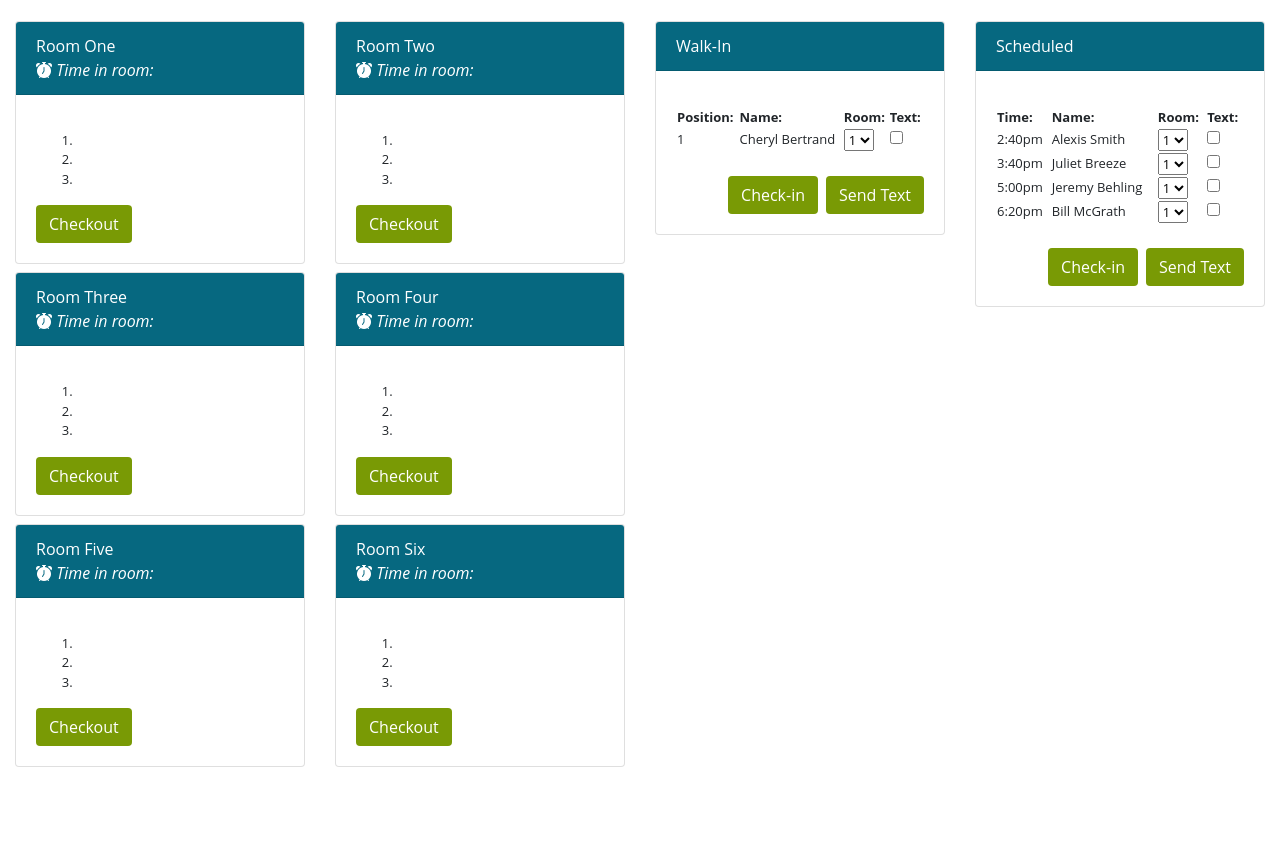
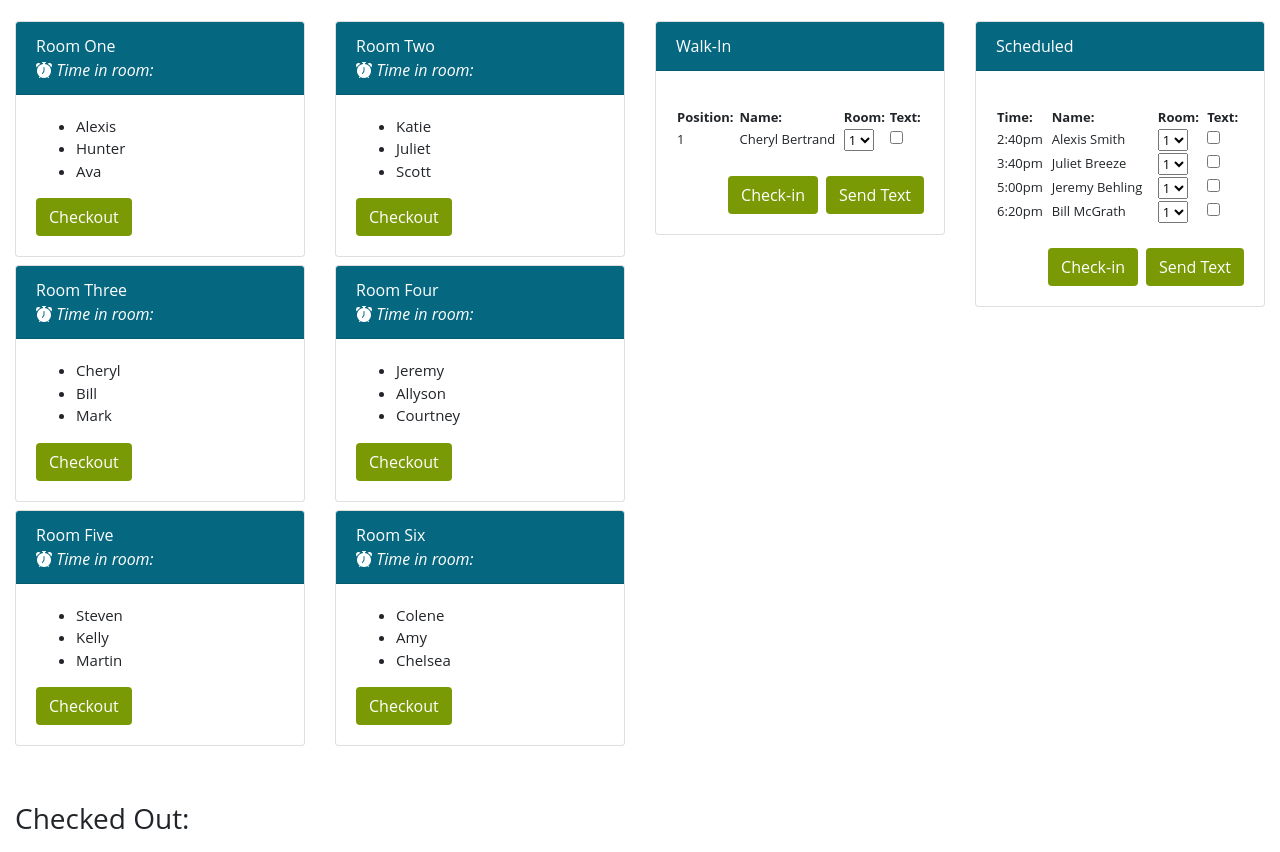
Before and after one commit to alexissmith327/NLUCcheckins, a website: page location.html in a window 1280 px wide. Shown: the part 303-1155 px from the top of the page. Before the commit the page ends 1078 px from the top, so only its background shows below. Drawn offline with nearby package versions, Linux system fonts and the light colour scheme.

Commit message:
CheckoutWorks

```diff
--- a/checkins.js
+++ b/checkins.js
@@ -1,9 +1,103 @@
-function changeColor() {
-    const color = document.getElementById("colors").value;
-    document.body.style.backgroundColor = color;
-  }
+let patientsRoomOne = ["Alexis","Hunter","Ava"];
+let patientsRoomTwo=["Katie", "Juliet", "Scott"];
+let patientsRoomThree=["Cheryl", "Bill", "Mark"];
+let patientsRoomFour=["Jeremy", "Allyson", "Courtney"];
+let patientsRoomFive=["Steven","Kelly", "Martin"];
+let patientsRoomSix=["Colene","Amy", "Chelsea"]
+var checkedOut=[];
 
-  var popoverTriggerList = [].slice.call(document.querySelectorAll('[data-bs-toggle="popover"]'))
-var popoverList = popoverTriggerList.map(function (popoverTriggerEl) {
-  return new bootstrap.Popover(popoverTriggerEl)
-})
+//Room One
+var one = document.querySelector('#roomOne');
+one.innerHTML = '<ul>' + patientsRoomOne.map(function (patient) {
+	return '<li>' + patient+ '</li>';
+}).join('') + '</ul>';
+
+//Room Two
+var two = document.querySelector('#roomTwo');
+two.innerHTML = '<ul>' + patientsRoomTwo.map(function (patient) {
+	return '<li>' + patient+ '</li>';
+}).join('') + '</ul>';
+
+//Room Three
+var three = document.querySelector('#roomThree');
+three.innerHTML = '<ul>' + patientsRoomThree.map(function (patient) {
+	return '<li>' + patient+ '</li>';
+}).join('') + '</ul>';
+
+//Room Four
+var four = document.querySelector('#roomFour');
+four.innerHTML = '<ul>' + patientsRoomFour.map(function (patient) {
+	return '<li>' + patient+ '</li>';
+}).join('') + '</ul>';
+
+//Room Five
+var five = document.querySelector('#roomFive');
+five.innerHTML = '<ul>' + patientsRoomFive.map(function (patient) {
+	return '<li>' + patient+ '</li>';
+}).join('') + '</ul>';
+
+//Room Six
+var six = document.querySelector('#roomSix');
+six.innerHTML = '<ul>' + patientsRoomSix.map(function (patient) {
+	return '<li>' + patient+ '</li>';
+}).join('') + '</ul>';
+
+//Checked Out
+var out = document.querySelector('#checkedOut');
+out.innerHTML = '<ul>' + checkedOut.map(function (patient) {
+	return '<li>' + patient+ '</li>';
+}).join('') + '</ul>';
+
+$('#checkoutRoomOne').click(function()
+{
+	checkedOut=patientsRoomOne.concat(checkedOut);
+	patientsRoomOne=[];
+	roomOne.innerHTML = patientsRoomOne.map(i => `<li>${i}</li>`).join('');
+	out.innerHTML = checkedOut.map(i => `<li>${i}</li>`).join('');
+	$("#checkoutRoomOne").hide();
+});
+
+$('#checkoutRoomTwo').click(function()
+{
+	checkedOut=patientsRoomTwo.concat(checkedOut);
+	patientsRoomTwo=[];
+	roomTwo.innerHTML = patientsRoomTwo.map(i => `<li>${i}</li>`).join('');
+	out.innerHTML = checkedOut.map(i => `<li>${i}</li>`).join('');
+	$("#checkoutRoomTwo").hide();
+});
+
+$('#checkoutRoomThree').click(function()
+{
+	checkedOut=patientsRoomThree.concat(checkedOut);
+	patientsRoomThree=[];
+	roomThree.innerHTML = patientsRoomThree.map(i => `<li>${i}</li>`).join('');
+	out.innerHTML = checkedOut.map(i => `<li>${i}</li>`).join('');
+	$("#checkoutRoomThree").hide();
+});
+
+$('#checkoutRoomFour').click(function()
+{
+	checkedOut=patientsRoomFour.concat(checkedOut);
+	patientsRoomFour=[];
+	roomFour.innerHTML = patientsRoomFour.map(i => `<li>${i}</li>`).join('');
+	out.innerHTML = checkedOut.map(i => `<li>${i}</li>`).join('');
+	$("#checkoutRoomFour").hide();
+});
+
+$('#checkoutRoomFive').click(function()
+{
+	checkedOut=patientsRoomFive.concat(checkedOut);
+	patientsRoomFive=[];
+	roomFive.innerHTML = patientsRoomFive.map(i => `<li>${i}</li>`).join('');
+	out.innerHTML = checkedOut.map(i => `<li>${i}</li>`).join('');
+	$("#checkoutRoomFive").hide();
+});
+
+$('#checkoutRoomSix').click(function()
+{
+	checkedOut=patientsRoomSix.concat(checkedOut);
+	patientsRoomSix=[];
+	roomSix.innerHTML = patientsRoomSix.map(i => `<li>${i}</li>`).join('');
+	out.innerHTML = checkedOut.map(i => `<li>${i}</li>`).join('');
+	$("#checkoutRoomSix").hide();
+});
--- a/location.html
+++ b/location.html
@@ -10,7 +10,7 @@
      <link rel="stylesheet" href="node_modules/bootstrap/dist/css/bootstrap.min.css" />
 
      <!-- Additional CSS must be placed after Bootstrap CSS -->
-    <link rel="stylesheet" href="node_modules/bootstrap-icons/font/bootstrap-icons.css">
+     <link rel="stylesheet" href="https://cdn.jsdelivr.net/npm/bootstrap-icons@1.5.0/font/bootstrap-icons.css">
 
      <link rel="stylesheet" href="css/styles.css" />
 
@@ -41,21 +41,21 @@
 
     <body>
 
-        <div class="container-fluid pt-5" >
+        <div class="container-fluid pt-5">
             <div class="row">
                 <div class="col">
                     <i class="bi-map-fill" style="font-size: 42px; color: #d25f15; "> The Woodlands</i>
                 </div>
-                <div class= "pt-3 pb-3 col-md-6 col-xs-3">
+                <div class="pt-3 pb-3 col-md-6 col-xs-3">
                     <i class="bi-alarm-fill" style="font-size: 1rem; color:#d25f15;"> Average Time in Line: </i> <br>
                     <i class="bi-alarm-fill" style="font-size: 1rem; color:#d25f15;"> Average Time in Room: </i>
                     <br>
                 </div>
 
-                <div class= "col-12">
+                <div class="col-12">
                     <div class="alert alert-info" role="alert">
                         <h3>Message Board:</h3>
-                        Hey Team!  Keep up the great work!!! <br>
+                        Hey Team! Keep up the great work!!! <br>
                         -Taylor
                     </div>
                 </div>
@@ -69,51 +69,43 @@
                     <div class="mb-2">
                         <div class="card">
                             <div class="card-header">
-                                Room One <br><i class="bi-alarm-fill" style="font-size: 1.0rem; color:#fff;"> Time in room:</i>
+                                Room One <br><i class="bi-alarm-fill" style="font-size: 1.0rem; color:#fff;"> Time in
+                                    room:</i>
                             </div>
-                            <div class="card-body" style="font-size: 13px">
-                                <p class="card-text">
-                                <ol>
-                                    <li></li>
-                                    <li></li>
-                                    <li></li>
-                                </ol>
+                            <div class="card-body" style="font-size: 15px">
+                                <p class="card-text" id="roomOne">
+
                                 </p>
-                                <button type="button" class="btn">Checkout</button>
+
+                                <button type="button" class="btn" id="checkoutRoomOne">Checkout</button>
                             </div>
                         </div>
                     </div>
                     <div class="mb-2">
                         <div class="card">
                             <div class="card-header">
-                                Room Three <br><i class="bi-alarm-fill" style="font-size: 1.0rem; color:#fff;"> Time in room:</i>
+                                Room Three <br><i class="bi-alarm-fill" style="font-size: 1.0rem; color:#fff;"> Time in
+                                    room:</i>
                             </div>
-                            <div class="card-body" style="font-size: 13px">
-                                <p class="card-text">
-                                <ol>
-                                    <li></li>
-                                    <li></li>
-                                    <li></li>
-                                </ol>
+                            <div class="card-body" style="font-size: 15px">
+                                <p class="card-text" id="roomThree">
+
                                 </p>
-                                <button type="button" class="btn">Checkout</button>
+                                <button type="button" class="btn" id="checkoutRoomThree">Checkout</button>
                             </div>
                         </div>
                     </div>
                     <div class="mb-2">
                         <div class="card">
                             <div class="card-header">
-                                Room Five <br><i class="bi-alarm-fill" style="font-size: 1.0rem; color:#fff;"> Time in room:</i>
+                                Room Five <br><i class="bi-alarm-fill" style="font-size: 1.0rem; color:#fff;"> Time in
+                                    room:</i>
                             </div>
-                            <div class="card-body" style="font-size: 13px">
-                                <p class="card-text">
-                                <ol>
-                                    <li></li>
-                                    <li></li>
-                                    <li></li>
-                                </ol>
+                            <div class="card-body" style="font-size: 15px">
+                                <p class="card-text" id="roomFive">
+
                                 </p>
-                                <button type="button" class="btn">Checkout</button>
+                                <button type="button" class="btn" id="checkoutRoomFive">Checkout</button>
                             </div>
                         </div>
                     </div>
@@ -122,51 +114,42 @@
                     <div class="mb-2">
                         <div class="card">
                             <div class="card-header">
-                                Room Two <br><i class="bi-alarm-fill" style="font-size: 1.0rem; color:#fff;"> Time in room:</i>
+                                Room Two <br><i class="bi-alarm-fill" style="font-size: 1.0rem; color:#fff;"> Time in
+                                    room:</i>
                             </div>
-                            <div class="card-body" style="font-size: 13px">
-                                <p class="card-text">
-                                <ol>
-                                    <li></li>
-                                    <li></li>
-                                    <li></li>
-                                </ol>
+                            <div class="card-body" style="font-size: 15px">
+                                <p class="card-text" id="roomTwo">
+
                                 </p>
-                                <button type="button" class="btn">Checkout</button>
+                                <button type="button" class="btn" id="checkoutRoomTwo">Checkout</button>
                             </div>
                         </div>
                     </div>
                     <div class="mb-2">
                         <div class="card">
                             <div class="card-header">
-                                Room Four <br><i class="bi-alarm-fill" style="font-size: 1.0rem; color:#fff;"> Time in room:</i>
+                                Room Four <br><i class="bi-alarm-fill" style="font-size: 1.0rem; color:#fff;"> Time in
+                                    room:</i>
                             </div>
-                            <div class="card-body" style="font-size: 13px">
-                                <p class="card-text">
-                                <ol>
-                                    <li></li>
-                                    <li></li>
-                                    <li></li>
-                                </ol>
+                            <div class="card-body" style="font-size: 15px">
+                                <p class="card-text" id="roomFour">
+
                                 </p>
-                                <button type="button" class="btn">Checkout</button>
+                                <button type="button" class="btn" id="checkoutRoomFour">Checkout</button>
                             </div>
                         </div>
                     </div>
                     <div class="mb-2">
                         <div class="card">
                             <div class="card-header">
-                                Room Six <br><i class="bi-alarm-fill" style="font-size: 1.0rem; color:#fff;"> Time in room:</i>
+                                Room Six <br><i class="bi-alarm-fill" style="font-size: 1.0rem; color:#fff;"> Time in
+                                    room:</i>
                             </div>
-                            <div class="card-body" style="font-size: 13px">
-                                <p class="card-text">
-                                <ol>
-                                    <li></li>
-                                    <li></li>
-                                    <li></li>
-                                </ol>
+                            <div class="card-body" style="font-size: 15px">
+                                <p class="card-text" id="roomSix">
+
                                 </p>
-                                <button type="button" class="btn">Checkout</button>
+                                <button type="button" class="btn" id="checkoutRoomSix">Checkout</button>
                             </div>
                         </div>
                     </div>
@@ -178,7 +161,7 @@
                                 Walk-In
                             </div>
                             <div class="card-body" style="font-size: 13px">
-                                <p class= "card-text">
+                                <p class="card-text" id="line">
                                 <table style="width:100%">
                                     <tr>
                                         <th>Position:</th>
@@ -287,14 +270,28 @@
                         </div>
                     </div>
                 </div>
+            </div>
+        </div>
+        <div class="container-fluid">
+            <div class="row">
 
+                <div class="col pt-5">
+                    <h3>
+                        Checked Out:
+                    </h3>
+
+                    <p id="checkedOut">
+                    </p>
+                </div>
+            </div>
+        </div>
     </body>
     <footer>
     </footer>
     <!-- jQuery must come first, then Popper.js, then the Bootstrap JavaScript plugins.-->
     <script src="node_modules/jquery/dist/jquery.slim.min.js"></script>
     <script src="node_modules/popper.js/dist/umd/popper.min.js"></script>
-    <script src="node_modules/bootstrap/dist/js/bootstrap.min.js"></script>
+    <script src="node_modules/bootstrap/dist/js/bootstrap.bundle.min.js"></script>
     <script src="checkins.js"></script>
 </body>
 </footer>
--- a/package.json
+++ b/package.json
@@ -4,9 +4,9 @@
   "description": "Next Level Urgent Care Checkins Desktop Version",
   "main": "index.html",
   "scripts": {
-    "test": "echo \"Error: no test specified\" && exit 1",
+    "lite": "lite-server",
     "start": "npm run lite",
-    "lite": "lite-server"
+    "test": "echo \"Error: no test specified\" && exit 1"
   },
   "repository": {
     "type": "git"
@@ -18,7 +18,7 @@
   },
   "dependencies": {
     "bootstrap": "^4.5.2",
-    "bootstrap-icons": "^1.4.1",
+    "bootstrap-icons": "^1.5.0",
     "font-awesome": "^4.7.0",
     "jquery": "^3.5.1",
     "popper.js": "^1.16.1"
```
Also changed, not shown: index.html (+5 -0 lines), 1 other file. Lines whose indentation alone changed are shown as unchanged.
